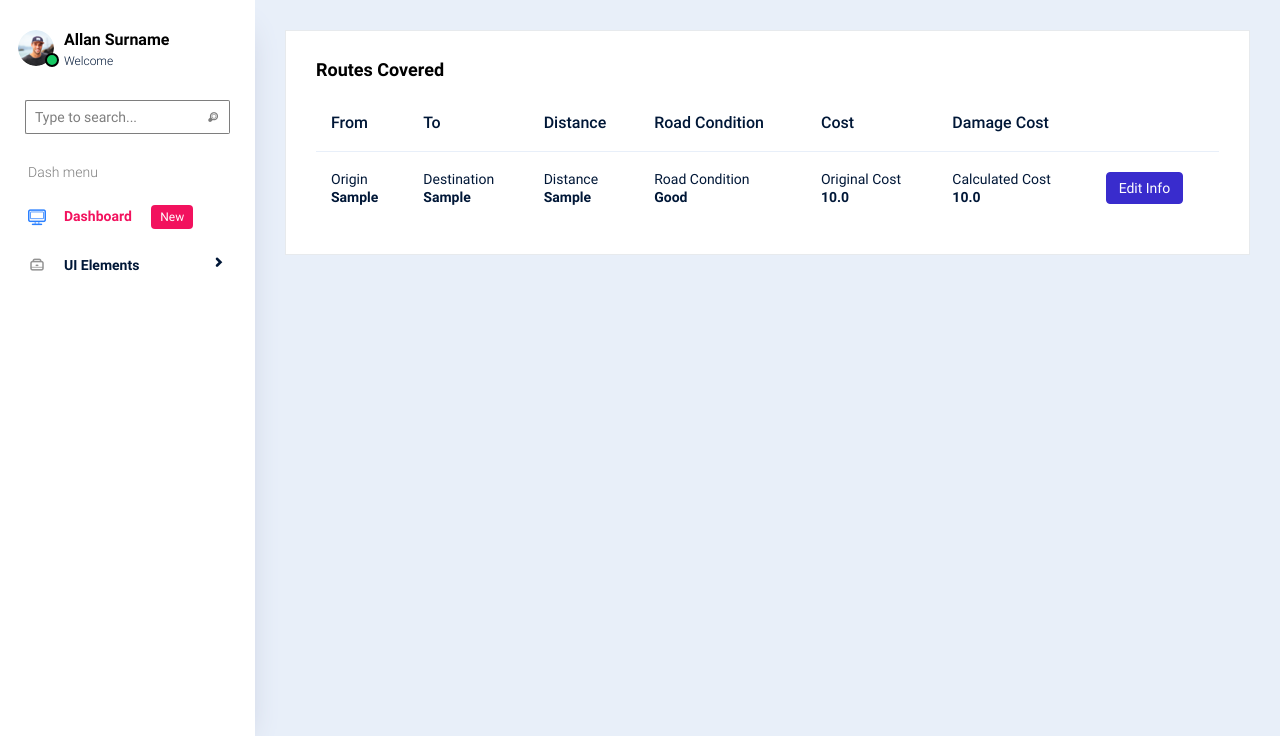
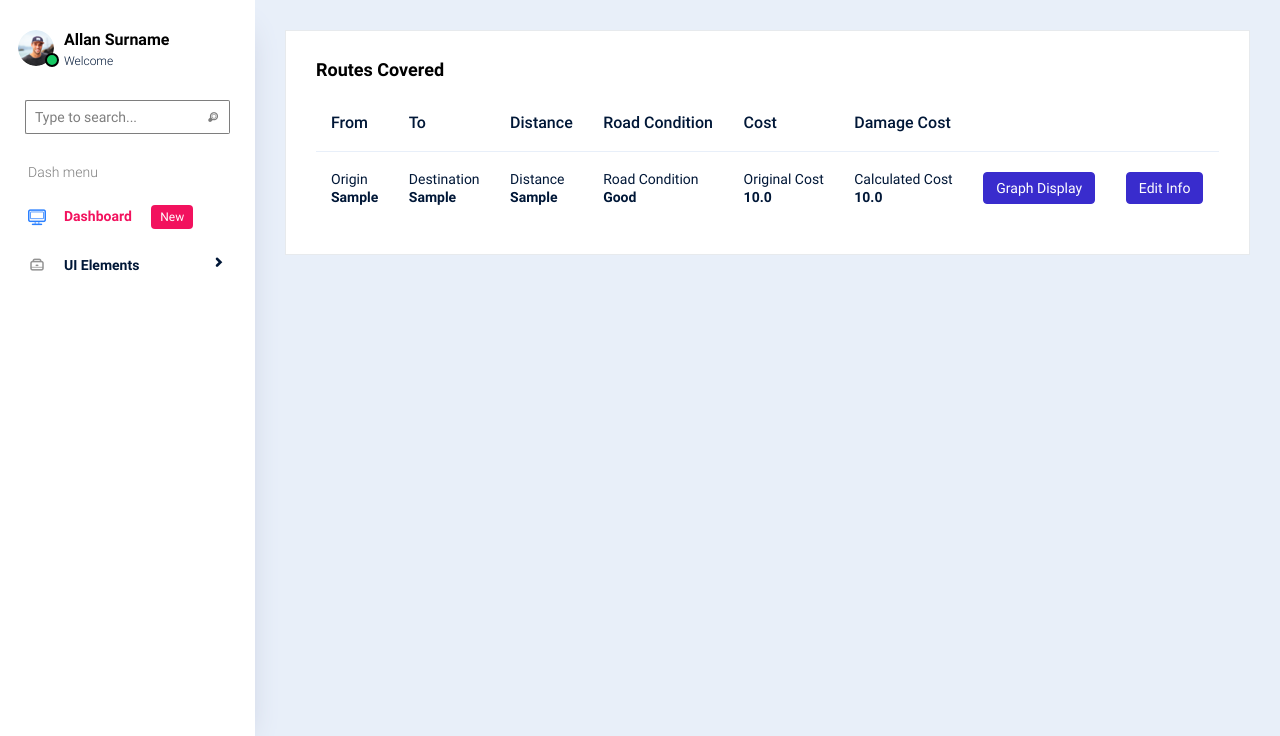
Before and after one commit to mugabwa/Dwear, a Django app: page /routes/ in a window 1280 px wide. Shown: the part 64-800 px from the top of the page. Run offline with Django 3.2, Linux system fonts and the light colour scheme; tables that the repository leaves empty hold one stand-in row (values such as "Sample post"); some libraries are stand-ins or nearby versions.

Commit message:
Graph display

```diff
--- a/routes/read_file_data.py
+++ b/routes/read_file_data.py
@@ -26,6 +26,7 @@ def convert_txt_to_csv(file_path):
     i_path = file_path.split('\\')
     i_path[-1] = '.'.join([i_path[-1].split('.')[0],'csv'])
     path_n = '\\'.join(i_path)
-    data = pd.read_csv(file_path, header=None)
-    data.to_csv(path_n, index=False, header=False)
+    if not os.path.isfile(path_n):
+        data = pd.read_csv(file_path, header=None)
+        data.to_csv(path_n, index=False, header=False)
     return path_n
--- /dev/null
+++ b/routes/templates/graph_data.html
@@ -0,0 +1,3 @@
+<div>
+    {{ data }}
+</div>
--- a/routes/templates/route_list.html
+++ b/routes/templates/route_list.html
@@ -62,6 +62,9 @@
                         </div>
                     </td>
                     <td>
+                        <button onclick="location.href=`{% url 'route-graph' route.id %}`" type="button" class="btn btn-sm btn-secondary">Graph Display</button>
+                    </td>
+                    <td>
                         <button onclick="location.href=`{% url 'route-update' route.id %}`" type="button" class="btn btn-sm btn-secondary">Edit Info</button>
                     </td>
                 </tr>
--- a/routes/urls.py
+++ b/routes/urls.py
@@ -1,9 +1,10 @@
 from django.urls import path
-from .views import RouteListView, update, create_route
+from .views import RouteListView, update, create_route, plot_graph
 
 
 urlpatterns = [
     path('routes/',RouteListView.as_view(), name='route-list'),
     path('routes/<int:pk>/update/', update, name='route-update'),
     path('routes/create/',create_route, name='route-create'),
+    path('routes/<int:pk>/graph/', plot_graph, name='route-graph'),
 ]
--- a/routes/views.py
+++ b/routes/views.py
@@ -1,3 +1,4 @@
+import plotly.express as px
 from django.urls import reverse
 from django.views.generic import ListView
 from django.views.generic.edit import UpdateView
@@ -6,6 +7,7 @@ from django.shortcuts import render , redirect
 
 
 from .process_data import cost_data
+from .read_file_data import read_data
 from .forms import RouteForm, FileForm
 from .models import Route
 
@@ -70,4 +72,8 @@ def create_route(request):
     }
     return render(request, 'create_route.html', context)
 
-# def plot_graph(request, pk):
+def plot_graph(request, pk):
+    route = Route.objects.get(id=pk)
+    data_path = route.get('filepath')
+    data = read_data(data_path)
+    return render(request, 'graph_data.html', {'data': data})
```
